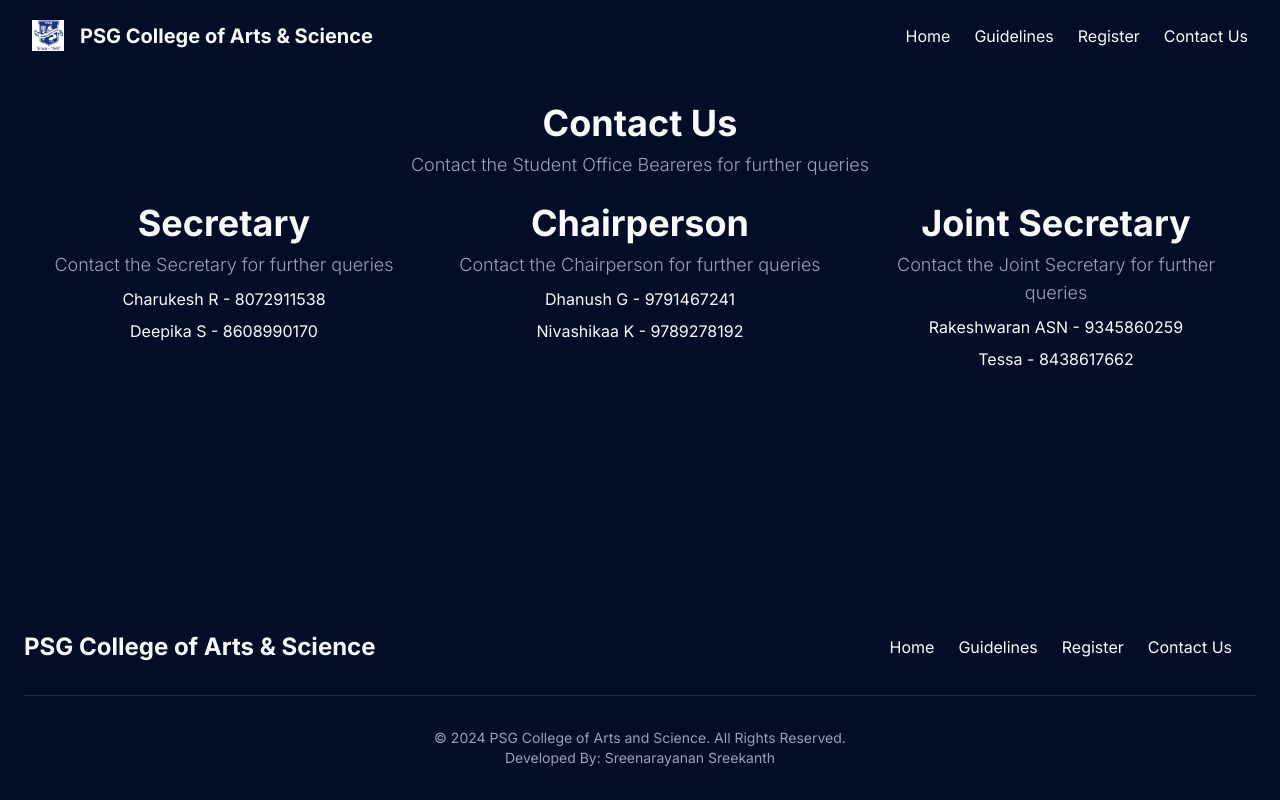
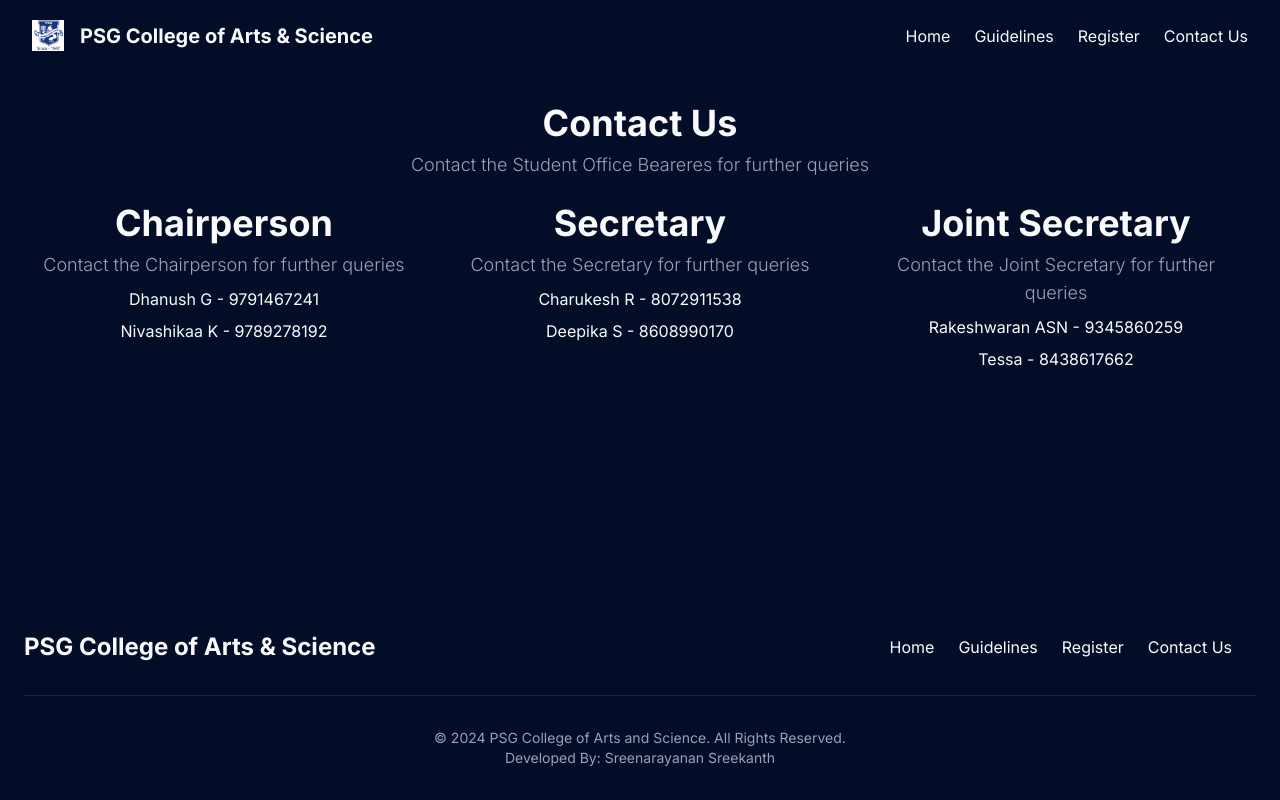
Before and after one commit to 21bcm043/heartbeat, a Next.js app: page /contact in a window 1280 px wide. Built offline with nearby package versions, Linux system fonts and the light colour scheme.

Commit message:
Update page.tsx

```diff
--- a/app/contact/page.tsx
+++ b/app/contact/page.tsx
@@ -14,6 +14,14 @@
             </div>
             <br />
             <div className="grid grid-cols-1 sm:grid-cols-2 lg:grid-cols-3 gap-8">
+                {/* Chairperson */}
+                <div className="flex flex-col items-center space-y-2 text-center">
+                    <HeadingText subtext="Contact the Chairperson for further queries">
+                        Chairperson
+                    </HeadingText>
+                    <p>Dhanush G - 9791467241</p>
+                    <p>Nivashikaa K - 9789278192</p>
+                </div>
                 {/* Secretary */}
                 <div className="flex flex-col items-center space-y-2 text-center">
                     <HeadingText subtext="Contact the Secretary for further queries">
@@ -21,14 +29,6 @@
                     </HeadingText>
                     <p>Charukesh R - 8072911538</p>
                     <p>Deepika S - 8608990170</p>
-                </div>
-                {/* Chairperson */}
-                <div className="flex flex-col items-center space-y-2 text-center">
-                    <HeadingText subtext="Contact the Chairperson for further queries">
-                        Chairperson
-                    </HeadingText>
-                    <p>Dhanush G - 9791467241</p>
-                    <p>Nivashikaa K - 9789278192</p>
                 </div>
                 {/* Joint Secretary */}
                 <div className="flex flex-col items-center space-y-2 text-center">
```
